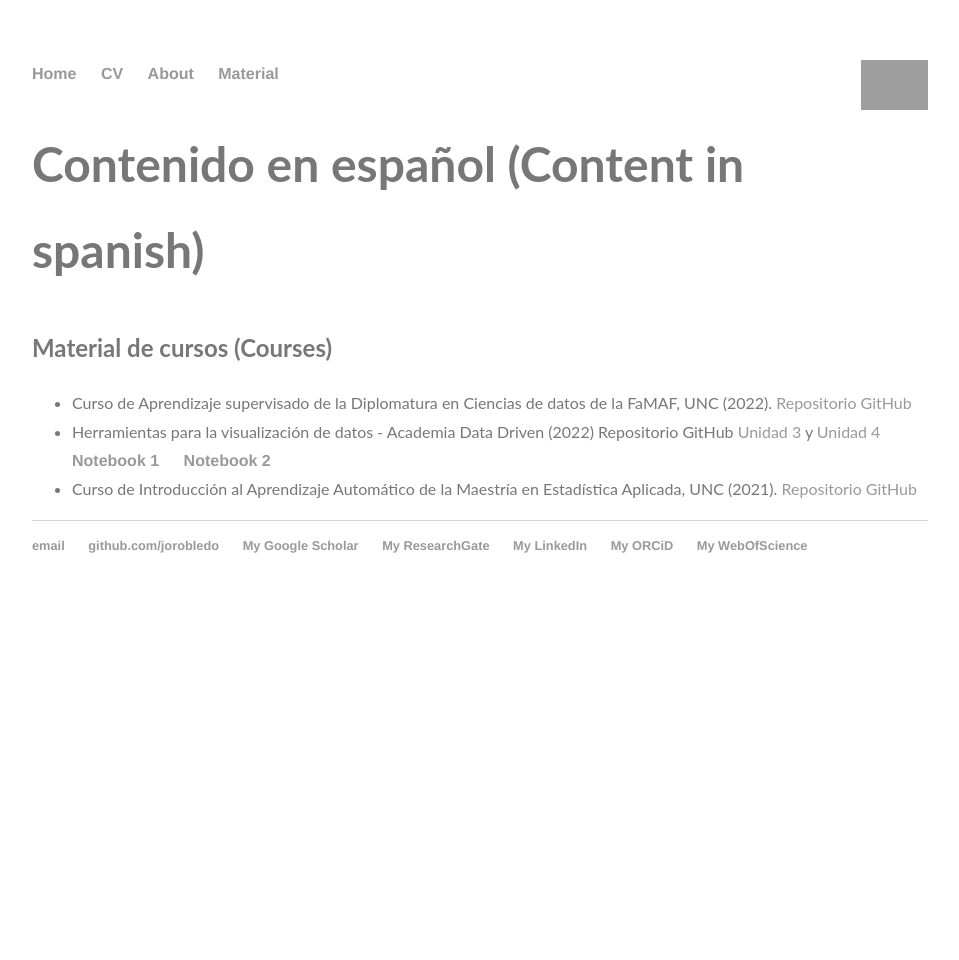
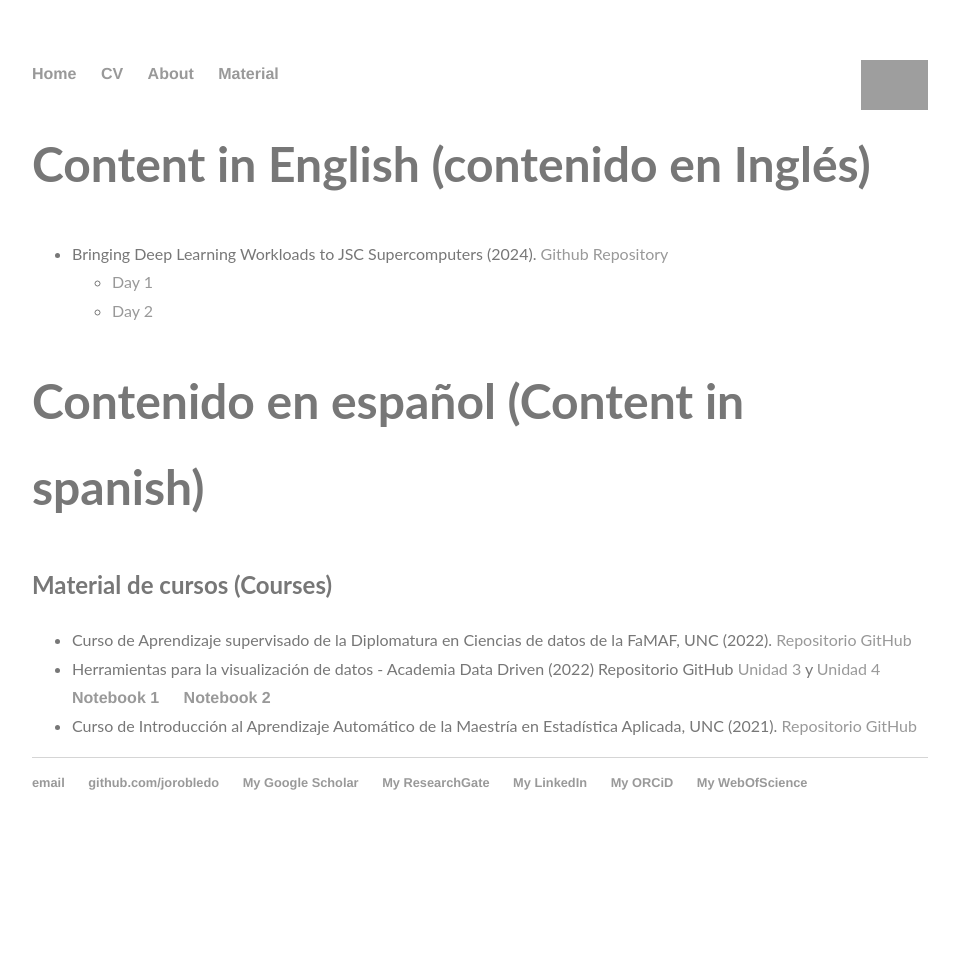
Before and after one commit to jorobledo/jorobledo.github.io, a Jekyll site: the page built from material/index.html, in a window 1280 px wide. Shown: the whole page, without its empty margins (160-1119 px from the left). Built offline with Jekyll 4.4.1, drawn with Linux system fonts in a browser that asks for light colours; grey boxes are pictures that could not be loaded.

Commit message:
add JSC course info

```diff
--- a/material/index.html
+++ b/material/index.html
@@ -4,6 +4,15 @@ title: CV
 ---
 
 <div>
+    <h1>Content in English (contenido en Inglés)</h1>
+
+    <ul>
+        <li> Bringing Deep Learning Workloads to JSC Supercomputers (2024). <a href="https://github.com/jorobledo/2024-12-course-Bringing-Deep-Learning-Workloads-to-JSC-supercomputers"> Github Repository</a>
+            <ul>
+                <li><a href="https://helmholtzai-fzj.github.io/2024-12-course-Bringing-Deep-Learning-Workloads-to-JSC-supercomputers/01-access-machines.html#/title-slide"> Day 1 </a></li>
+                <li><a href="https://helmholtzai-fzj.github.io/2024-12-course-Bringing-Deep-Learning-Workloads-to-JSC-supercomputers/02-speedup-data-loading.html#/title-slide"> Day 2 </a></li>
+            </ul></li>
+    </ul>
     <h1>Contenido en español (Content in spanish)</h1>
     <h2>Material de cursos (Courses)</h2>
     <ul>
```
